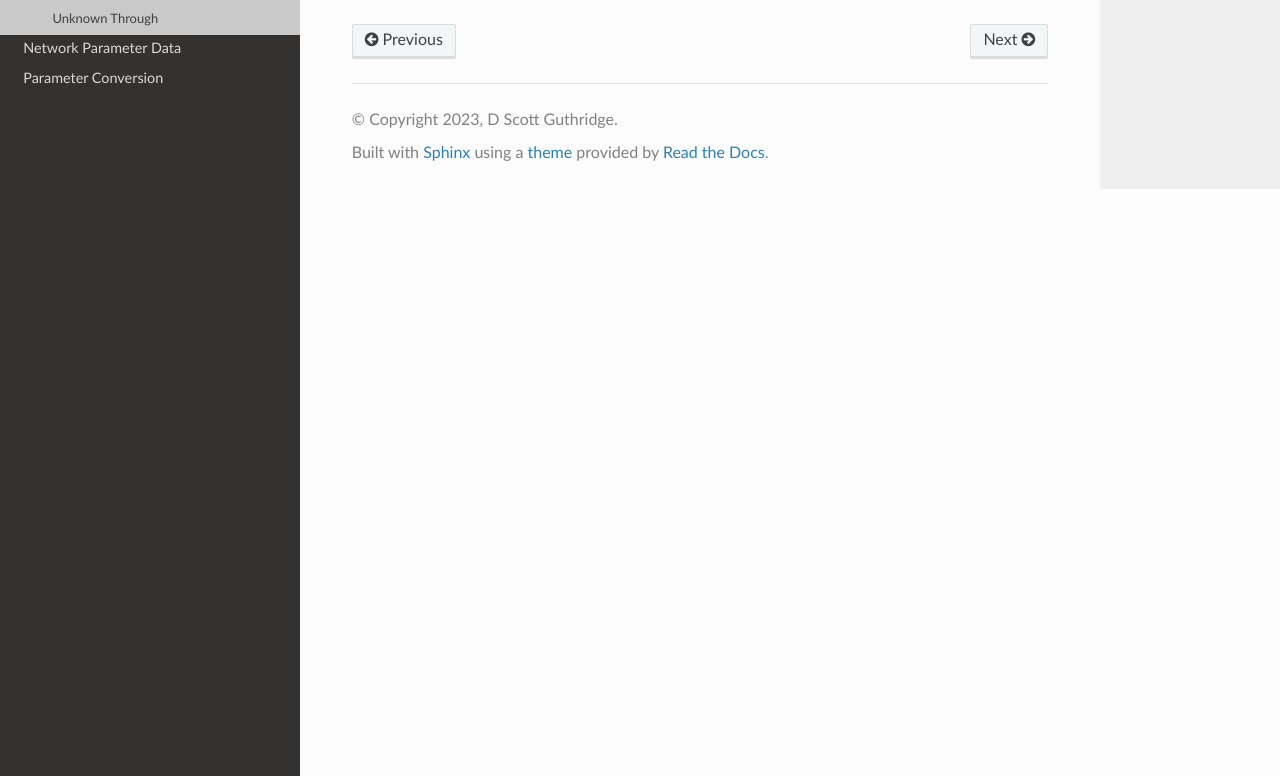
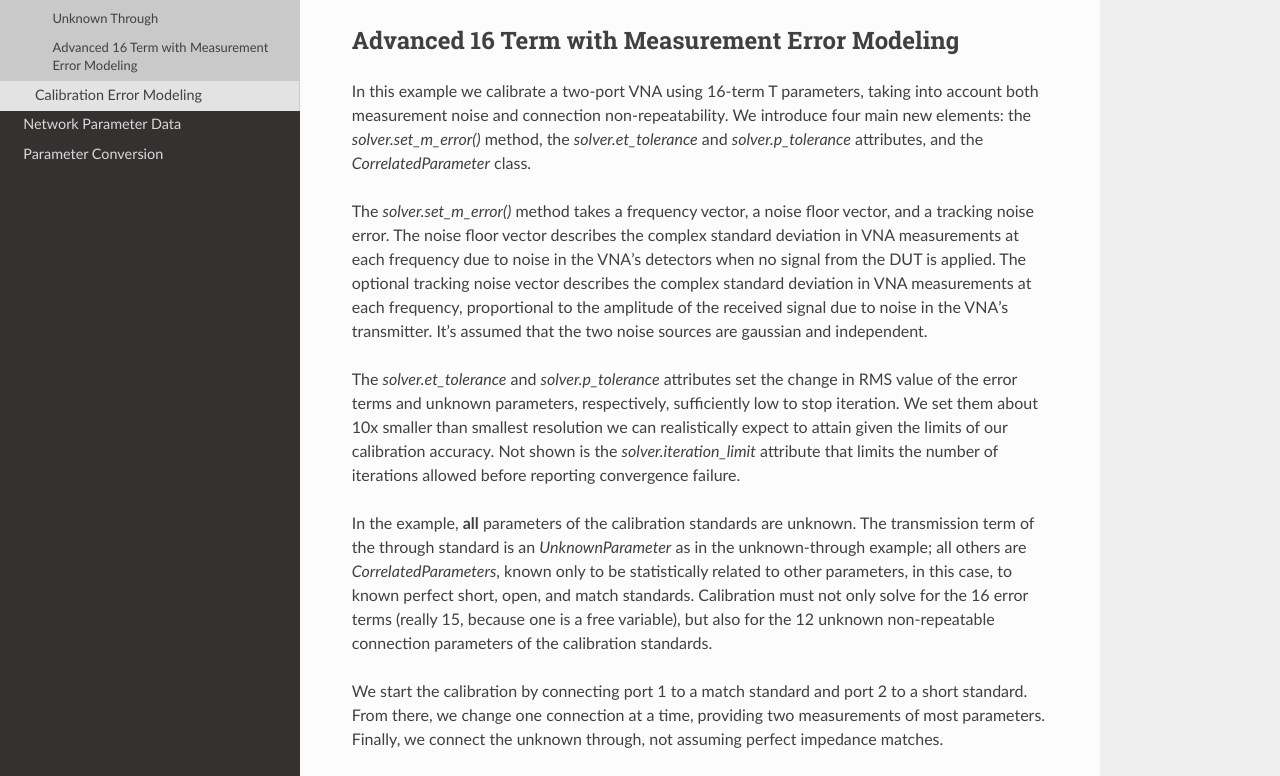
Before and after one commit to scott-guthridge/pylibvna, a Sphinx documentation site: the page built from docs/source/cal-examples.rst, in a window 1280 px wide and 1400 px high, scrolled down 2855 px. Shown: the part 441-1217 px from the top of the window. Built offline with Sphinx 7.4.7 and the Read the Docs theme 2.0.0, drawn with Linux system fonts in a browser that asks for light colours; some of the changed text lies outside the part shown; grey boxes are pictures that could not be loaded.

Commit message:
Document calibration error modeling and add examples
- Add a new document section: Calibration Error Modeling
- Extend random_error_parameters to optionally add measurement noise
- Add error_modeling.py simulation.
- Add new example, T16-EM

```diff
--- a/docs/source/cal-examples.rst
+++ b/docs/source/cal-examples.rst
@@ -120,3 +120,52 @@ Apply the calibration to a device under test.
 
 .. literalinclude:: ../../examples/UT-apply.py
    :language: python
+
+
+Advanced 16 Term with Measurement Error Modeling
+------------------------------------------------
+
+In this example we calibrate a two-port VNA using 16-term
+T parameters, taking into account both measurement noise and
+connection non-repeatability.  We introduce four main new elements:
+the `solver.set_m_error()` method, the `solver.et_tolerance` and
+`solver.p_tolerance` attributes, and the `CorrelatedParameter` class.
+
+The `solver.set_m_error()` method takes a frequency vector, a noise floor
+vector, and a tracking noise error.  The noise floor vector describes the
+complex standard deviation in VNA measurements at each frequency due to
+noise in the VNA's detectors when no signal from the DUT is applied.
+The optional tracking noise vector describes the complex standard
+deviation in VNA measurements at each frequency, proportional to the
+amplitude of the received signal due to noise in the VNA's transmitter.
+It's assumed that the two noise sources are gaussian and independent.
+
+The `solver.et_tolerance` and `solver.p_tolerance` attributes set
+the change in RMS value of the error terms and unknown parameters,
+respectively, sufficiently low to stop iteration.  We set them about
+10x smaller than smallest resolution we can realistically expect to
+attain given the limits of our calibration accuracy.  Not shown is the
+`solver.iteration_limit` attribute that limits the number of iterations
+allowed before reporting convergence failure.
+
+In the example, **all** parameters of the calibration standards
+are unknown.  The transmission term of the through standard is an
+`UnknownParameter` as in the unknown-through example; all others are
+`CorrelatedParameters`, known only to be statistically related to
+other parameters, in this case, to known perfect short, open, and
+match standards.  Calibration must not only solve for the 16 error terms
+(really 15, because one is a free variable), but also for the 12 unknown
+non-repeatable connection parameters of the calibration standards.
+
+We start the calibration by connecting port 1 to a match standard and
+port 2 to a short standard.  From there, we change one connection at
+a time, providing two measurements of most parameters.  Finally, we
+connect the unknown through, not assuming perfect impedance matches.
+
+.. literalinclude:: ../../examples/T16-EM-calibrate.py
+   :language: python
+
+Apply the calibration to a device under test.
+
+.. literalinclude:: ../../examples/T16-EM-apply.py
+   :language: python
--- a/docs/source/cal-menu.rst
+++ b/docs/source/cal-menu.rst
@@ -8,3 +8,4 @@ Calibration
    cal-model
    cal
    cal-examples
+   cal-error-modeling
```
Also changed, not shown: docs/source/cal-error-modeling.rst (added, +119 -0 lines), docs/source/_static/error-modeling-cdfs.png (added), 6 other files.
